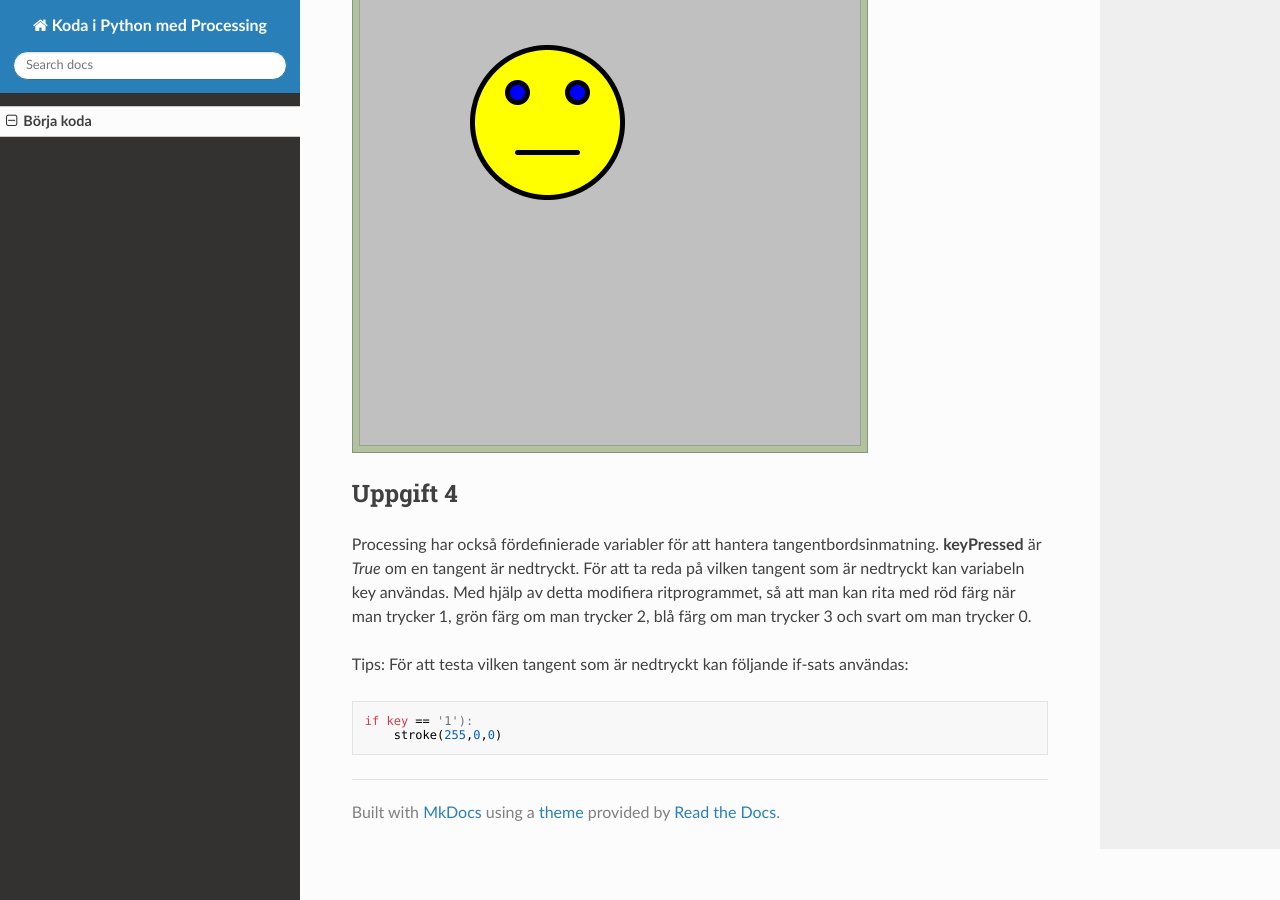
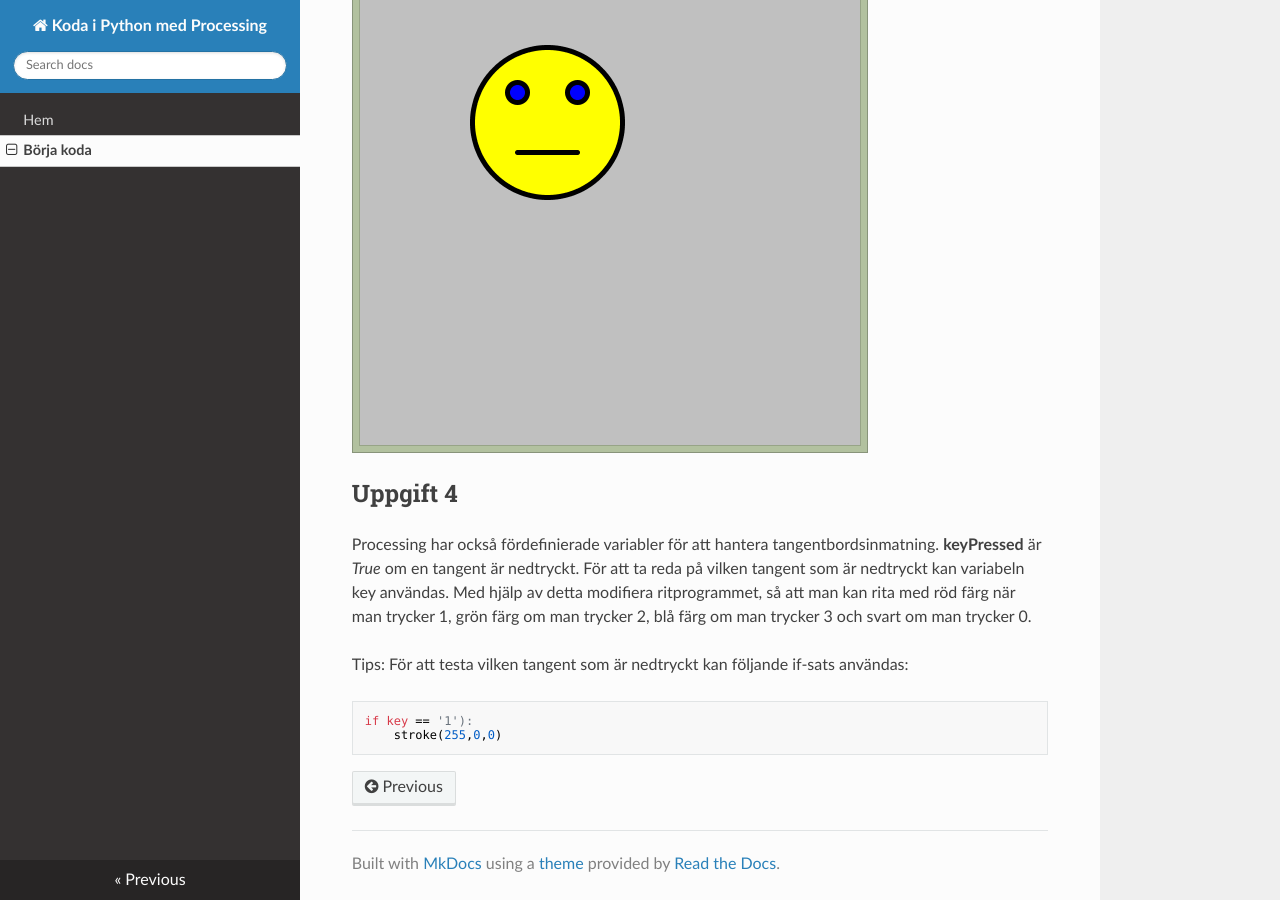
Before and after one commit to jonaslindemann/processing_python, an MkDocs documentation site: the page built from docs/koda.md, in a window 1280 px wide and 900 px high, scrolled down 23977 px. Built offline with MkDocs 1.6.1, drawn with Linux system fonts in a browser that asks for light colours; nearby versions of some CDN libraries; old or Windows-style settings are respelled for this version of MkDocs; some of the changed lines change nothing that is shown.

Commit message:
Update mkdocs.yml

```diff
--- a/mkdocs.yml
+++ b/mkdocs.yml
@@ -1,6 +1,7 @@
 site_name: Koda i Python med Processing
 
 pages:
+- Hem: index.md
 - Börja koda: koda.md
 
 theme: readthedocs
```
